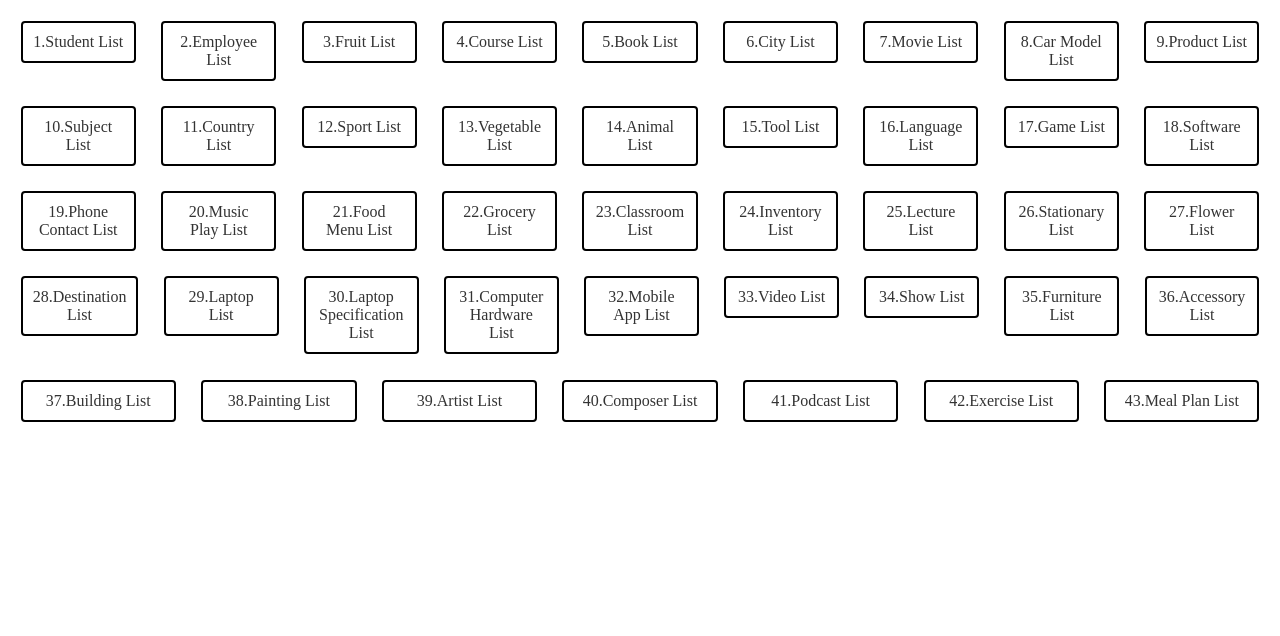
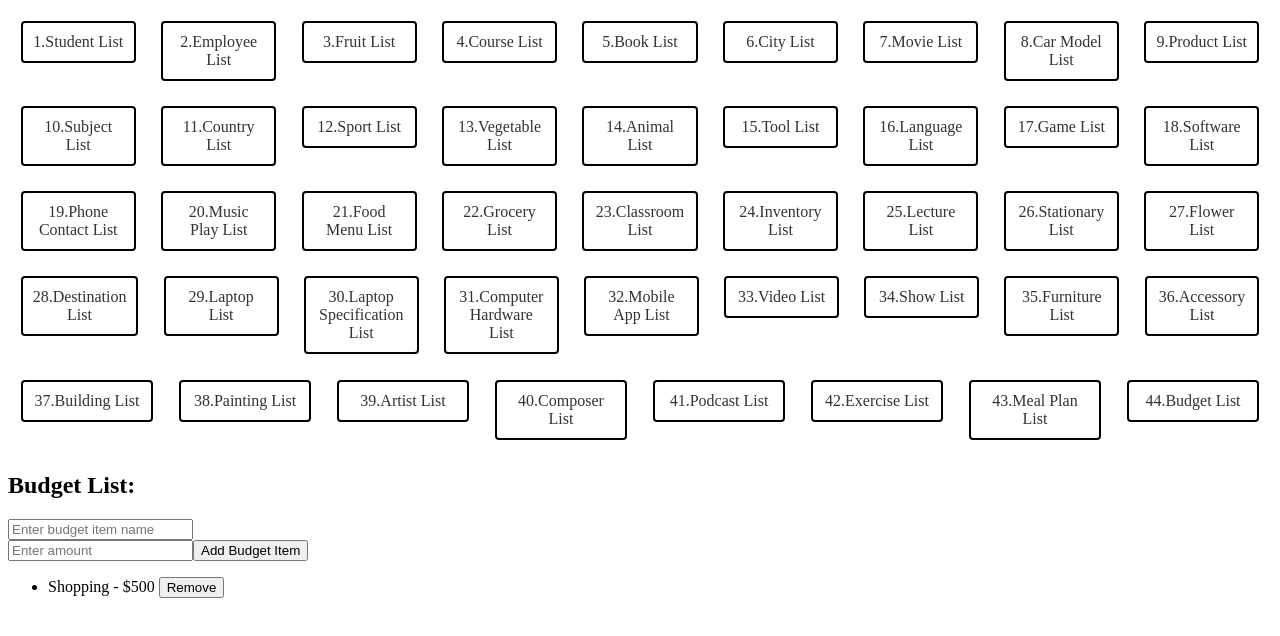
Before and after one commit to Xavierbaliw/Activity15-Angular-with-TypeScript-and-Data-Structures, an Angular app: page /budgetlist in a window 1280 px wide. Before the commit this address led to /. Shown: the top 636 px of the page. Built offline with nearby package versions, Linux system fonts and the light colour scheme.

Commit message:
44TH COMMIT budgetlist

```diff
--- a/src/app/app.component.html
+++ b/src/app/app.component.html
@@ -43,7 +43,7 @@
     <li><a routerLink="podcastlist">41.Podcast List</a></li>
     <li><a routerLink="exerciselist">42.Exercise List</a></li>
     <li><a routerLink="mealplanlist">43.Meal Plan List</a></li>
-
+    <li><a routerLink="budgetlist">44.Budget List</a></li>
   </ul>
 </nav>
 <router-outlet></router-outlet>
--- a/src/app/app.module.ts
+++ b/src/app/app.module.ts
@@ -50,6 +50,7 @@ import {ComposerListComponent} from "./component/composer-list/composer-list.com
 import {PodcastListComponent} from "./component/podcast-list/podcast-list.component";
 import {ExerciseListComponent} from "./component/exercise-list/exercise-list.component";
 import {MealplanListComponent} from "./component/mealplan-list/mealplan-list.component";
+import {BudgetListComponent} from "./component/budget-list/budget-list.component";
 
 
 const routes: Routes = [
@@ -96,7 +97,7 @@ const routes: Routes = [
   {path: 'podcastlist', component: PodcastListComponent},
   {path: 'exerciselist', component: ExerciseListComponent},
   {path: 'mealplanlist', component: MealplanListComponent},
-
+  {path: 'budgetlist', component: BudgetListComponent},
 
   ]
 
@@ -154,6 +155,7 @@ const routes: Routes = [
     PodcastListComponent,
     ExerciseListComponent,
     MealplanListComponent,
+    BudgetListComponent,
     ],
   providers: [
 
--- /dev/null
+++ b/src/app/component/budget-list/budget-list.component.html
@@ -0,0 +1,15 @@
+<div class="budget-list-container">
+  <H2>Budget List:</H2>
+
+  <input type="text" [(ngModel)]="itemName" placeholder="Enter budget item name" />
+  <br>
+  <input type="number" [(ngModel)]="itemAmount" placeholder="Enter amount" />
+  <button (click)="addBudgetItem()">Add Budget Item</button>
+
+  <ul>
+    <li *ngFor="let item of budgetList">
+      {{ item.name }} - ${{ item.amount }}
+      <button (click)="removeBudgetItem(item)">Remove</button>
+    </li>
+  </ul>
+</div>
--- /dev/null
+++ b/src/app/component/budget-list/budget-list.component.ts
@@ -0,0 +1,38 @@
+import { Component } from '@angular/core';
+
+@Component({
+  selector: 'app-budget-list',
+  templateUrl: './budget-list.component.html',
+  styleUrl: './budget-list.component.css'
+})
+export class BudgetListComponent {
+  itemName: string = '';
+  itemAmount: number | null = null;
+
+
+  budgetList: { name: string; amount: number }[] = [
+    { name: 'Shopping', amount: 500 },
+  ];
+
+  addBudgetItem() {
+    if (this.itemName.trim() && this.itemAmount !== null) {
+      const newItem = {
+        name: this.itemName.trim(),
+        amount: this.itemAmount,
+      };
+      this.budgetList.push(newItem);
+
+      this.itemName = '';
+      this.itemAmount = null;
+    } else {
+      console.log('Please enter both item name and amount.');
+    }
+  }
+
+  removeBudgetItem(item: { name: string; amount: number }) {
+    const index = this.budgetList.indexOf(item);
+    if (index > -1) {
+      this.budgetList.splice(index, 1);
+    }
+  }
+}
```
Also changed, not shown: src/app/component/budget-list/budget-list.component.css (added), 1 other file (tests, documents, lock files or other folders).
